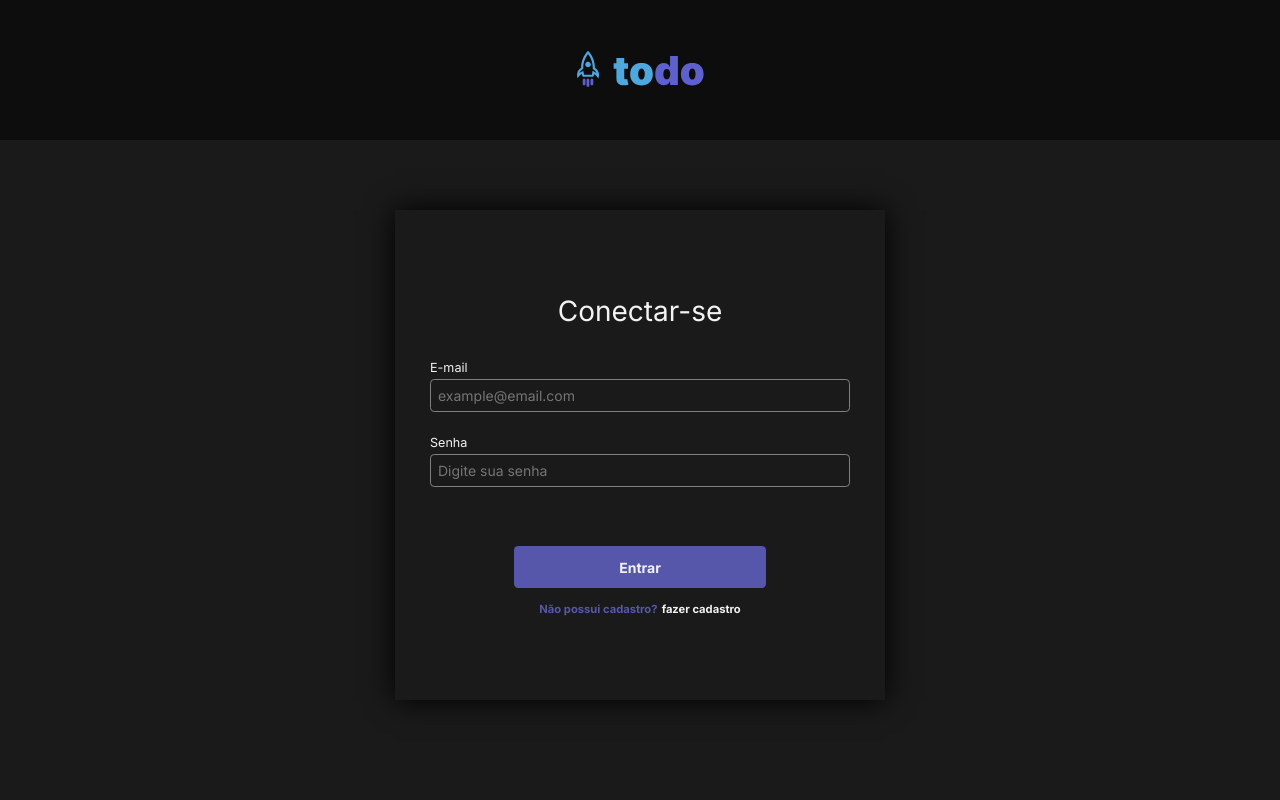
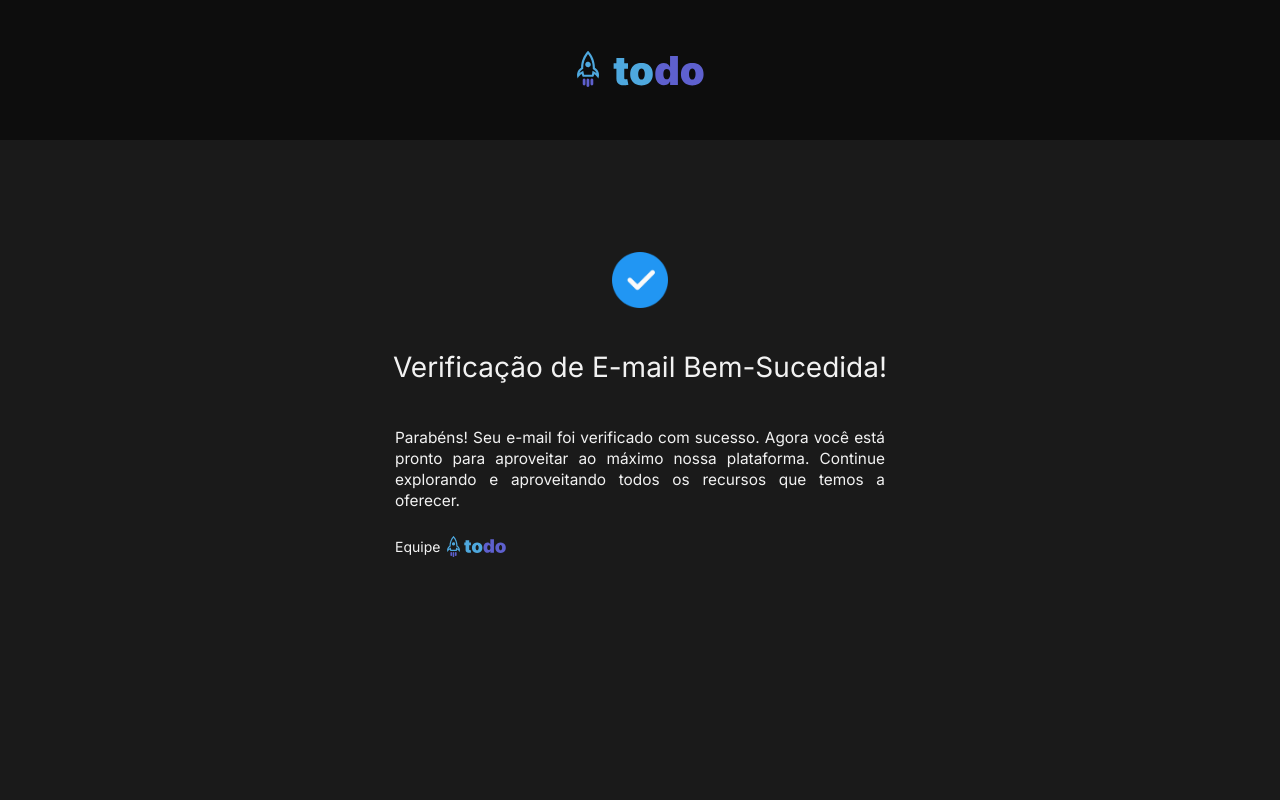
Before and after one commit to kaiomoreira-dev/app-todo, a React (Vite) app: page /verify-email in a window 1280 px wide. Shown: the top 800 px of the page. Built offline with nearby package versions, Linux system fonts and the light colour scheme; no server answers.

Commit message:
alter: email for send messagings

```diff
--- a/src/App.tsx
+++ b/src/App.tsx
@@ -10,7 +10,7 @@ import { VerifyEmail } from './components/pages/users/verify-email/Veirfy-Email'
 
 export default function App() {
   const [isValidRefreshToken, setIsValidRefreshToken] = useState<boolean>(false)
-  const [block, setBlock] = useState<boolean>(false)
+  // const [block, setBlock] = useState<boolean>(false)
 
   useEffect(()=>{
       async function checkToken() {
@@ -21,22 +21,22 @@ export default function App() {
         const isValidRefreshToken = await verifyRefreshToken()
         setIsValidRefreshToken(isValidRefreshToken)
       }
-      async function blockScreen() {
-        const hasVisited = localStorage.getItem('hasVisited')
-        if(hasVisited !== 'true'){
-          setBlock(true)
-          return
-        }
-      }
+      // async function blockScreen() {
+      //   const hasVisited = localStorage.getItem('hasVisited')
+      //   if(hasVisited !== 'true'){
+      //     setBlock(true)
+      //     return
+      //   }
+      // }
       checkToken()
-      blockScreen()
+      // blockScreen()
   })
   return (
     <>
       <BrowserRouter>
         <Routes>
           <Route path="/" element={isValidRefreshToken ? <Create /> : <Login />} />
-          <Route path="/verify-email" element={block ? <Login /> : <VerifyEmail />} />
+          <Route path="/verify-email" element={<VerifyEmail />} />
           <Route path="/register" element={<Register />} />
           <Route path="/login" element={<Login />} />
         </Routes>
```
